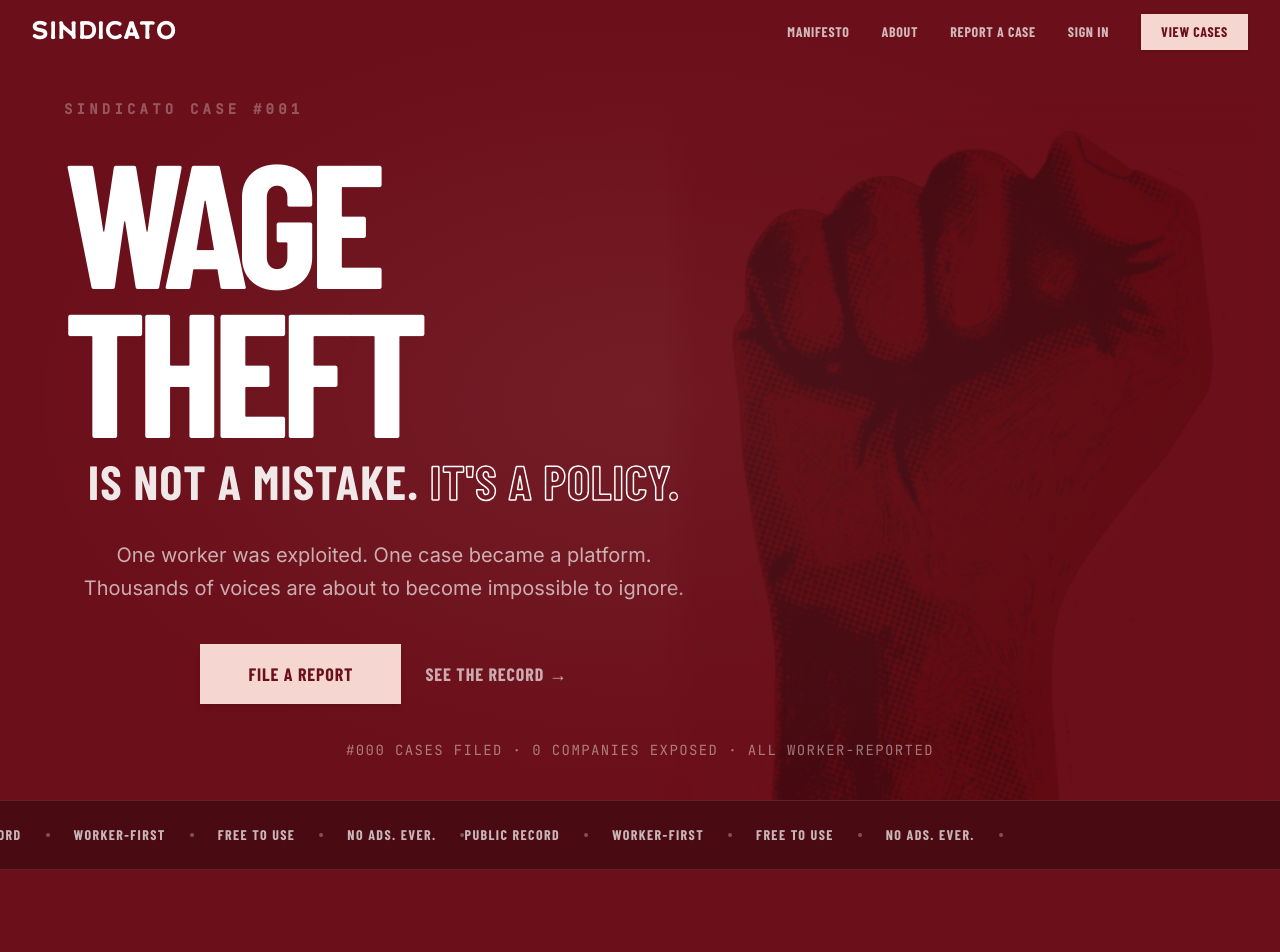
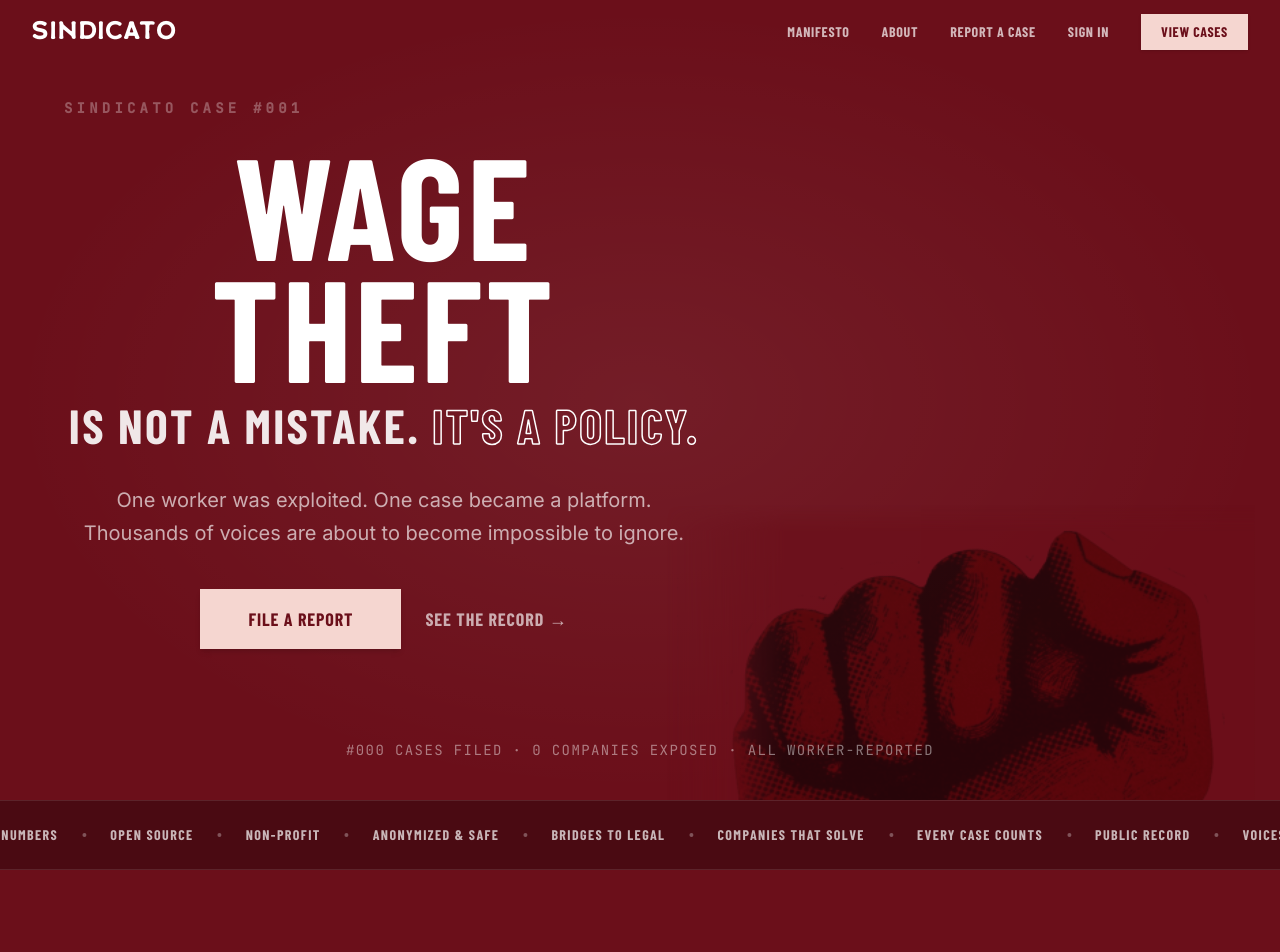
Before and after one commit to vbendas/Sindicato, a Next.js app in the folder mainpage/: page / in a window 1280 px wide. Shown: the top 952 px of the page. Built offline with nearby package versions, Linux system fonts and the light colour scheme; no server answers; the database is empty; a web font is replaced by a local one.

Commit message:
hero: parallax opacity+y, marquee: 9 new items + flattened loop, heading: center+tracking, top mask 3%

```diff
--- a/mainpage/src/app/globals.css
+++ b/mainpage/src/app/globals.css
@@ -80,7 +80,7 @@ body {
 .marquee-track {
   display: flex;
   width: fit-content;
-  animation: marquee 40s linear infinite;
+  animation: marquee 160s linear infinite;
 }
 
 /* Diagonal section transitions (desktop only) */
--- a/mainpage/src/app/sections/Hero.tsx
+++ b/mainpage/src/app/sections/Hero.tsx
@@ -1,6 +1,6 @@
 "use client";
 
-import { motion } from "framer-motion";
+import { motion, useScroll, useTransform } from "framer-motion";
 import Link from "next/link";
 
 interface HeroProps {
@@ -10,6 +10,11 @@ interface HeroProps {
 }
 
 export default function Hero({ onRelateCase, caseCount = 0, companyCount = 0 }: HeroProps) {
+  const { scrollYProgress } = useScroll();
+  const fistOpacity = useTransform(scrollYProgress, [0, 0.4], [0.65, 0]);
+  const fistY = useTransform(scrollYProgress, [0, 0.4], [225, 625]);
+  const fistTransform = useTransform(fistY, (y) => `translate(-25px, ${y}px)`);
+
   return (
     <section className="relative min-h-screen bg-sindicato-bordeaux overflow-hidden">
       {/* Radial gradient overlay for depth */}
@@ -18,7 +23,7 @@ export default function Hero({ onRelateCase, caseCount = 0, companyCount = 0 }:
 
       <div className="relative z-10 grid grid-cols-1 lg:grid-cols-[6fr_4fr] min-h-screen">
         {/* Left column — text */}
-        <div className="flex flex-col justify-center px-4 sm:px-6 lg:px-12 xl:px-16 py-20">
+        <div className="flex flex-col justify-center px-4 sm:px-6 lg:px-12 xl:px-16 py-20 -mt-10 sm:-mt-14">
           <div className="mb-4 sm:mb-6">
             <motion.span
               initial={{ opacity: 0 }}
@@ -34,11 +39,12 @@ export default function Hero({ onRelateCase, caseCount = 0, companyCount = 0 }:
             initial={{ opacity: 0, y: 30 }}
             animate={{ opacity: 1, y: 0 }}
             transition={{ duration: 0.8 }}
+            className="text-center"
           >
-            <span className="text-7xl sm:text-8xl md:text-9xl lg:text-[10rem] xl:text-[11rem] font-black text-white uppercase leading-[0.85] font-[family-name:var(--font-barlow)] tracking-tighter block">
+            <span className="text-6xl sm:text-7xl md:text-8xl lg:text-[8rem] xl:text-[9rem] font-black text-white uppercase leading-[0.85] font-[family-name:var(--font-barlow)] tracking-wide block">
               Wage Theft
             </span>
-            <span className="text-2xl sm:text-3xl md:text-4xl lg:text-5xl font-black text-white/90 uppercase leading-[1.1] font-[family-name:var(--font-barlow)] tracking-wide mt-2 sm:mt-3 block text-center w-full">
+            <span className="text-2xl sm:text-3xl md:text-4xl lg:text-5xl font-black text-white/90 uppercase leading-[1.1] font-[family-name:var(--font-barlow)] tracking-wider mt-2 sm:mt-3 block">
               Is Not a Mistake. <span className="text-white text-outline">It&apos;s a Policy.</span>
             </span>
           </motion.h1>
@@ -76,19 +82,19 @@ export default function Hero({ onRelateCase, caseCount = 0, companyCount = 0 }:
 
         {/* Right column — hand image */}
         <div className="hidden lg:flex items-end justify-center overflow-visible relative pb-12">
-          <div
+          <motion.div
             className="w-[129%] h-[116%] -ml-[15%] pointer-events-none select-none"
             style={{
-              transform: 'translate(-25px, 225px)',
+              transform: fistTransform,
               backgroundImage: 'linear-gradient(#6B0F1A, #6B0F1A), url(/hand_noborder.png)',
               backgroundBlendMode: 'multiply, normal',
               backgroundSize: 'cover, contain',
               backgroundPosition: 'center, bottom',
               backgroundRepeat: 'no-repeat, no-repeat',
-              opacity: 0.35,
-              maskImage: 'linear-gradient(to bottom, transparent 0%, black 5%, black 100%), linear-gradient(to right, transparent 0%, black 5%, black 100%)',
+              opacity: fistOpacity,
+              maskImage: 'linear-gradient(to bottom, transparent 0%, black 3%, black 100%), linear-gradient(to right, transparent 0%, black 20%, black 100%)',
               maskComposite: 'intersect',
-              WebkitMaskImage: 'linear-gradient(to bottom, transparent 0%, black 5%, black 100%), linear-gradient(to right, transparent 0%, black 5%, black 100%)',
+              WebkitMaskImage: 'linear-gradient(to bottom, transparent 0%, black 3%, black 100%), linear-gradient(to right, transparent 0%, black 20%, black 100%)',
               WebkitMaskComposite: 'source-in',
             }}
           />
--- a/mainpage/src/app/sections/ManifestoStrip.tsx
+++ b/mainpage/src/app/sections/ManifestoStrip.tsx
@@ -1,25 +1,32 @@
 export default function ManifestoStrip() {
   const items = [
+    "Voices United",
+    "Strength in Numbers",
+    "Open Source",
+    "Non-Profit",
+    "Anonymized & Safe",
+    "Bridges to Legal",
+    "Companies That Solve",
+    "Every Case Counts",
     "Public Record",
-    "Worker-First",
-    "Free to Use",
-    "No Ads. Ever.",
   ];
+
+  const flatItems = [...Array(8)].flatMap((_, groupIndex) =>
+    items.map((text) => ({ text, key: `${groupIndex}-${text}` }))
+  );
 
   return (
     <section className="bg-sindicato-bordeaux-dark border-t border-white/10 border-b border-white/10 overflow-hidden px-4">
-      <div className="marquee-track py-5 sm:py-6">
-        {[...Array(2)].map((_, groupIndex) => (
-          <div key={groupIndex} className="flex items-center gap-x-6 whitespace-nowrap">
-            {items.map((item, i) => (
-              <span key={`${groupIndex}-${i}`} className="flex items-center gap-x-6">
-                <span className="text-white/70 text-xs sm:text-sm font-bold uppercase tracking-widest font-[family-name:var(--font-barlow)]">
-                  {item}
-                </span>
-                <span className="w-1 h-1 bg-white/30 rounded-full inline-block" />
-              </span>
-            ))}
-          </div>
+      <div className="marquee-track gap-x-6 py-5 sm:py-6">
+        {flatItems.map((item, i) => (
+          <span key={item.key} className="flex items-center gap-x-6 whitespace-nowrap">
+            {i > 0 && (
+              <span className="w-1 h-1 bg-white/30 rounded-full inline-block shrink-0" />
+            )}
+            <span className="text-white/70 text-xs sm:text-sm font-bold uppercase tracking-widest font-[family-name:var(--font-barlow)]">
+              {item.text}
+            </span>
+          </span>
         ))}
       </div>
     </section>
```
